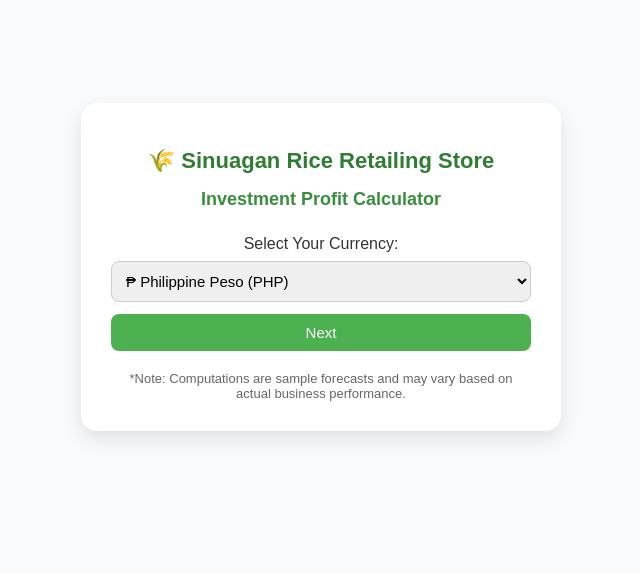
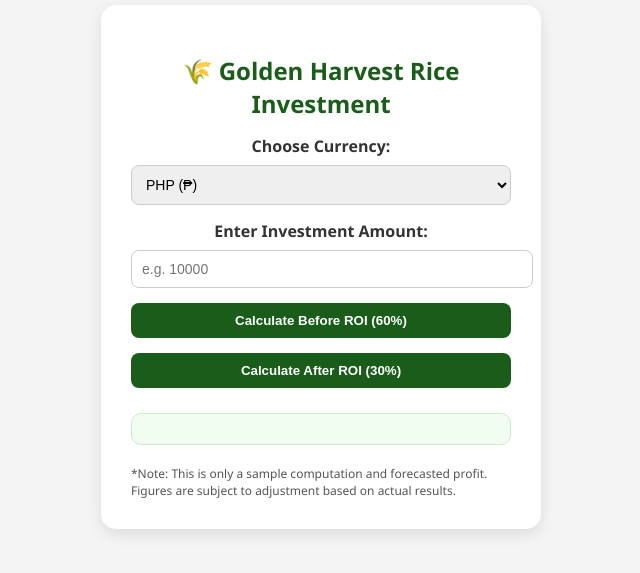
Before and after one commit to wilxxi/rice-investment-calculator, a plain HTML site: page index.html in a window 1280 px wide. Shown: the part 133-706 px from the top of the page, without its empty margins (319-959 px from the left). Drawn offline with Linux system fonts and the light colour scheme.

Commit message:
Update index.html

```diff
--- a/index.html
+++ b/index.html
@@ -3,11 +3,12 @@
 <head>
   <meta charset="UTF-8">
   <meta name="viewport" content="width=device-width, initial-scale=1.0">
-  <title>Rice Business Investment Calculator</title>
+  <title>Golden Harvest Rice Investment Calculator</title>
   <style>
     body {
-      font-family: "Poppins", sans-serif;
-      background-color: #f9fafb;
+      font-family: 'Segoe UI', Tahoma, Geneva, Verdana, sans-serif;
+      background-color: #f4f4f4;
+      color: #333;
       display: flex;
       justify-content: center;
       align-items: center;
@@ -15,168 +16,141 @@
       margin: 0;
     }
 
-    .calculator-container {
+    .container {
       background: white;
-      width: 420px;
-      border-radius: 16px;
-      box-shadow: 0 8px 20px rgba(0,0,0,0.1);
+      border-radius: 15px;
       padding: 30px;
+      width: 380px;
+      box-shadow: 0 5px 15px rgba(0, 0, 0, 0.1);
       text-align: center;
     }
 
-    h1 {
-      color: #2e7d32;
-      font-size: 22px;
-      margin-bottom: 5px;
-    }
-
     h2 {
-      color: #388e3c;
-      margin-bottom: 25px;
-      font-size: 18px;
+      color: #1a5d1a;
+      margin-bottom: 15px;
     }
 
     label {
-      font-weight: 500;
-      color: #333;
+      display: block;
+      font-weight: 600;
+      margin-top: 15px;
     }
 
     select, input {
       width: 100%;
       padding: 10px;
       margin-top: 8px;
+      border: 1px solid #ccc;
       border-radius: 8px;
-      border: 1px solid #ccc;
-      font-size: 15px;
+      font-size: 14px;
     }
 
     button {
-      background-color: #4caf50;
+      width: 100%;
+      padding: 10px;
+      margin-top: 15px;
+      border: none;
+      border-radius: 8px;
+      background-color: #1a5d1a;
       color: white;
-      border: none;
-      padding: 10px 16px;
-      border-radius: 8px;
-      margin-top: 12px;
+      font-weight: bold;
       cursor: pointer;
-      font-size: 15px;
-      width: 100%;
+      transition: 0.3s;
     }
 
     button:hover {
-      background-color: #45a049;
+      background-color: #218838;
     }
 
-    #result {
-      margin-top: 20px;
-      font-weight: bold;
-      color: #1b5e20;
-      font-size: 17px;
-      line-height: 1.5;
+    .result-box {
+      margin-top: 25px;
+      background-color: #f1fdf1;
+      padding: 15px;
+      border-radius: 10px;
+      border: 1px solid #cde9cd;
     }
 
     .note {
-      font-size: 13px;
-      color: #666;
-      margin-top: 10px;
+      font-size: 12px;
+      color: #555;
+      margin-top: 20px;
+      text-align: left;
     }
   </style>
 </head>
 <body>
-  <div class="calculator-container">
-    <h1>🌾 Sinuagan Rice Retailing Store</h1>
-    <h2>Investment Profit Calculator</h2>
 
-    <div id="step1">
-      <label>Select Your Currency:</label>
-      <select id="currency">
-        <option value="PHP">₱ Philippine Peso (PHP)</option>
-        <option value="AUD">$ Australian Dollar (AUD)</option>
-        <option value="USD">$ US Dollar (USD)</option>
-        <option value="JPY">¥ Japanese Yen (JPY)</option>
-      </select>
-      <button onclick="nextStep()">Next</button>
-    </div>
+  <div class="container">
+    <h2>🌾 Golden Harvest Rice Investment</h2>
 
-    <div id="step2" style="display:none;">
-      <label>Enter Your Investment Amount (<span id="selectedCurrencyLabel">₱</span>):</label>
-      <input type="number" id="amount" placeholder="Enter amount">
+    <label>Choose Currency:</label>
+    <select id="currency">
+      <option value="PHP">PHP (₱)</option>
+      <option value="AUD">AUD ($)</option>
+      <option value="USD">USD ($)</option>
+      <option value="JPY">JPY (¥)</option>
+    </select>
 
-      <button onclick="calculate()">Calculate ROI Period</button>
-      <button onclick="calculateAfterROI()">Calculate After ROI (30%)</button>
-      <button style="background-color:#999;" onclick="resetCalculator()">🔁 Change Currency</button>
-    </div>
+    <label>Enter Investment Amount:</label>
+    <input type="number" id="amount" placeholder="e.g. 10000">
 
-    <div id="result"></div>
+    <button onclick="calculateBeforeROI()">Calculate Before ROI (60%)</button>
+    <button onclick="calculateAfterROI()">Calculate After ROI (30%)</button>
+
+    <div id="result" class="result-box"></div>
+
     <div class="note">
-      *Note: Computations are sample forecasts and may vary based on actual business performance.
+      *Note: This is only a sample computation and forecasted profit.
+      Figures are subject to adjustment based on actual results.
     </div>
   </div>
 
   <script>
     const rates = { PHP: 1, AUD: 0.027, USD: 0.017, JPY: 2.68 }; // Example rates
-    let selectedCurrency = "PHP";
+    const baseNetProfitPHP = 5000; // Base monthly net profit in PHP
+    const roiPercent = 0.3; // 30% ROI
+    const shareBeforeROI = 0.6; // 60%
 
-    function nextStep() {
-      selectedCurrency = document.getElementById("currency").value;
-      const label = {
-        PHP: "₱",
-        AUD: "$",
-        USD: "$",
-        JPY: "¥"
-      }[selectedCurrency];
-
-      document.getElementById("selectedCurrencyLabel").innerText = label;
-      document.getElementById("step1").style.display = "none";
-      document.getElementById("step2").style.display = "block";
-    }
-
-    function calculate() {
+    function calculateBeforeROI() {
+      const currency = document.getElementById("currency").value;
       const amount = parseFloat(document.getElementById("amount").value);
-      if (isNaN(amount) || amount <= 0) {
-        alert("Please enter a valid investment amount.");
+      if (!amount || amount <= 0) {
+        document.getElementById("result").innerHTML = "Please enter a valid investment amount.";
         return;
       }
 
-      const rate = rates[selectedCurrency];
-      const converted = amount * rate;
-      const monthlyProfit = converted * 0.05; // 5% profit per month (sample)
-      const roiMonths = converted / monthlyProfit; // months to complete ROI
+      const convertedProfit = baseNetProfitPHP * rates[currency];
+      const investorShare = convertedProfit * shareBeforeROI;
+      const roiTarget = amount * rates[currency];
+      const monthsToROI = roiTarget / investorShare;
 
       document.getElementById("result").innerHTML = `
-        <strong>Currency:</strong> ${selectedCurrency}<br>
-        <strong>Investment:</strong> ${converted.toFixed(2)} ${selectedCurrency}<br>
-        <strong>Estimated Monthly Profit:</strong> ${monthlyProfit.toFixed(2)} ${selectedCurrency}<br>
-        <strong>Estimated ROI Completion:</strong> ${roiMonths.toFixed(1)} months
+        <h4>Before ROI (60%)</h4>
+        <p><b>Monthly Investor Share:</b> ${investorShare.toFixed(2)} ${currency}</p>
+        <p><b>Estimated ROI Completion:</b> ${monthsToROI.toFixed(1)} months</p>
       `;
     }
 
     function calculateAfterROI() {
+      const currency = document.getElementById("currency").value;
       const amount = parseFloat(document.getElementById("amount").value);
-      if (isNaN(amount) || amount <= 0) {
-        alert("Please enter a valid investment amount.");
+      if (!amount || amount <= 0) {
+        document.getElementById("result").innerHTML = "Please enter a valid investment amount.";
         return;
       }
 
-      const rate = rates[selectedCurrency];
-      const converted = amount * rate;
-      const monthlyProfit = converted * 0.05;
-      const roiMonths = converted / monthlyProfit;
-      const afterROIMonthly = monthlyProfit * 0.3; // 30% share after ROI
+      const convertedProfit = baseNetProfitPHP * rates[currency];
+      const investorShare = convertedProfit * roiPercent;
+      const roiTarget = amount * rates[currency];
+      const monthsToROI = roiTarget / investorShare;
 
       document.getElementById("result").innerHTML = `
-        <strong>Currency:</strong> ${selectedCurrency}<br>
-        <strong>Investment:</strong> ${converted.toFixed(2)} ${selectedCurrency}<br>
-        <strong>ROI Completion:</strong> ${roiMonths.toFixed(1)} months<br>
-        <strong>After ROI (30%) Monthly Profit:</strong> ${afterROIMonthly.toFixed(2)} ${selectedCurrency}
+        <h4>After ROI (30%)</h4>
+        <p><b>Monthly Investor Share:</b> ${investorShare.toFixed(2)} ${currency}</p>
+        <p><b>Estimated ROI Completion:</b> ${monthsToROI.toFixed(1)} months</p>
       `;
     }
+  </script>
 
-    function resetCalculator() {
-      document.getElementById("step1").style.display = "block";
-      document.getElementById("step2").style.display = "none";
-      document.getElementById("amount").value = "";
-      document.getElementById("result").innerHTML = "";
-    }
-  </script>
 </body>
 </html>
```
